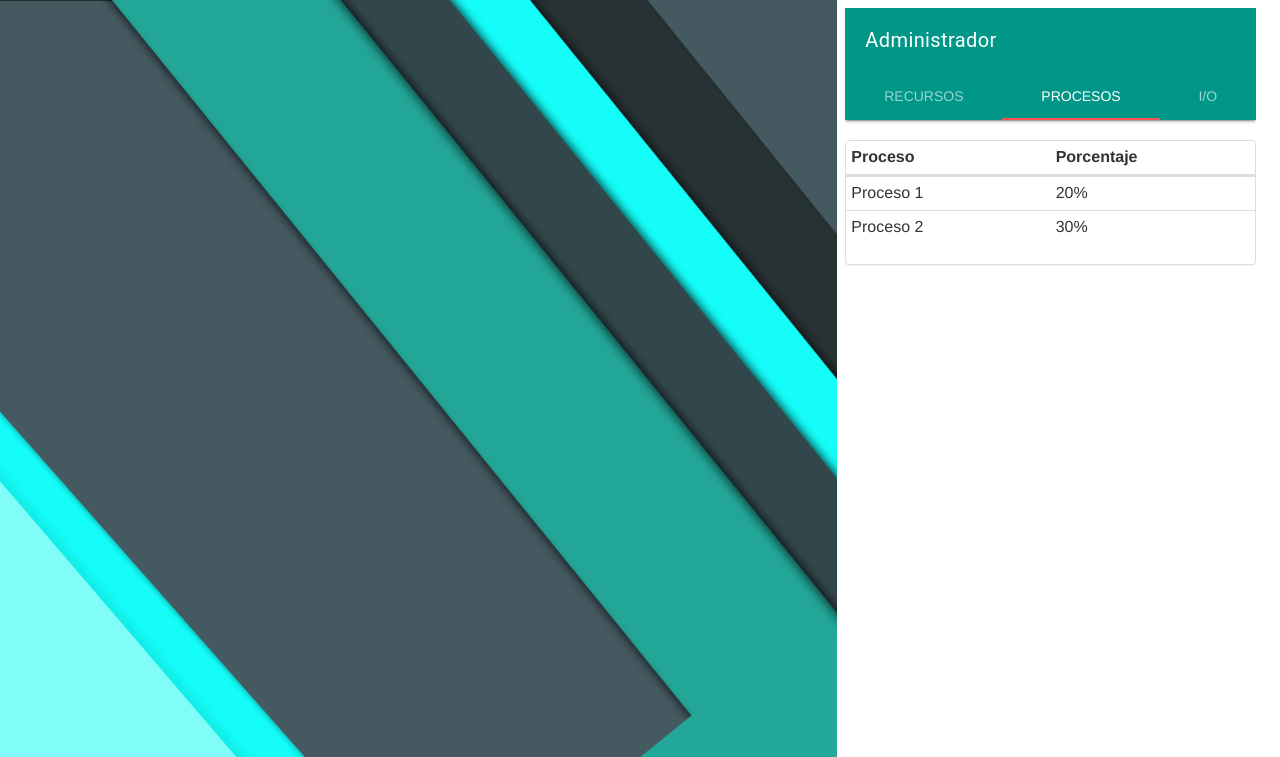
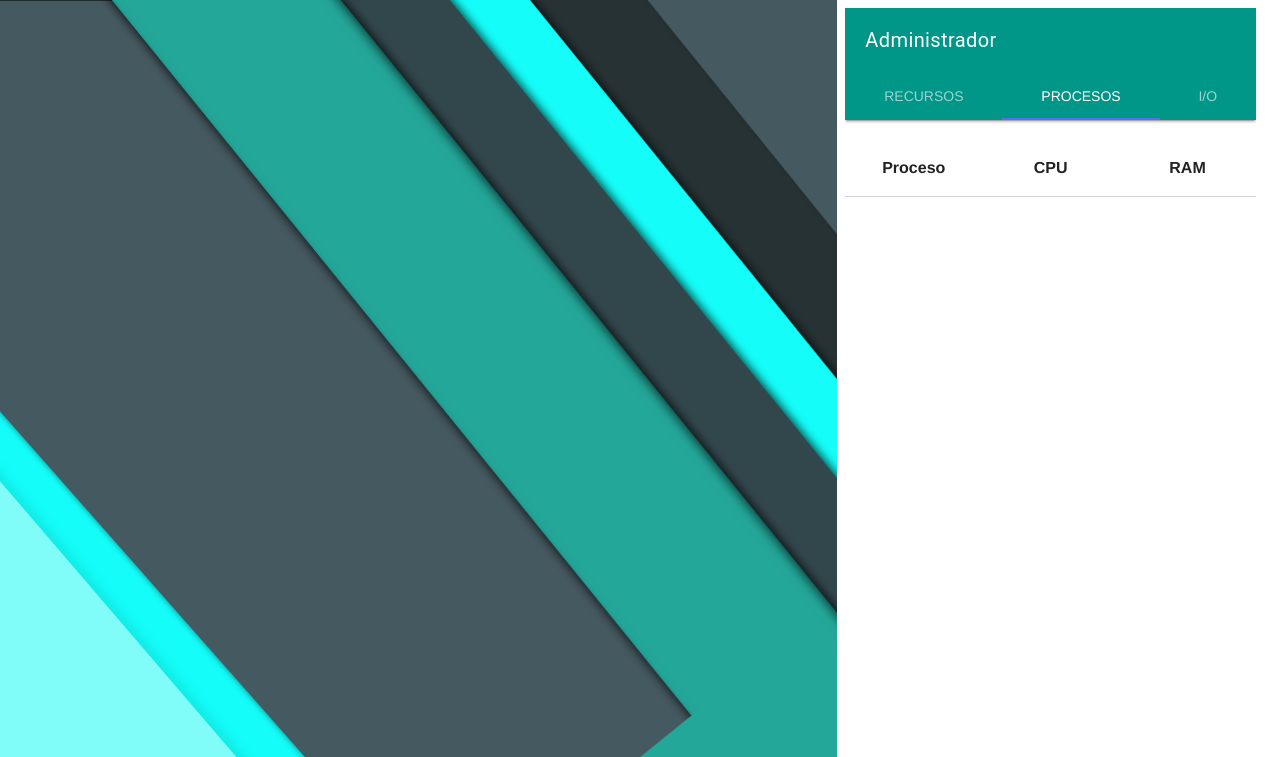
Before and after one commit to mperezh/DjangOS, a Django app: page / in a window 1280 px wide, after a click on "PROCESOS". Shown: the top 757 px of the page. Run offline with Django 3.2, Linux system fonts and the light colour scheme; data comes from the database, SQL or seed files in the repository; lists and menus that the app fills with data are empty; some libraries are stand-ins or nearby versions; some web fonts are replaced.

Commit message:
Add Materialize CDN. Fix indentation

```diff
--- a/home/templates/home/header.html
+++ b/home/templates/home/header.html
@@ -2,7 +2,8 @@
 <!--[if lt IE 7]>      <html class="no-js lt-ie9 lt-ie8 lt-ie7" lang=""> <![endif]-->
 <!--[if IE 7]>         <html class="no-js lt-ie9 lt-ie8" lang=""> <![endif]-->
 <!--[if IE 8]>         <html class="no-js lt-ie9" lang=""> <![endif]-->
-<!--[if gt IE 8]><!--> <html class="no-js" lang=""> <!--<![endif]-->
+<!--[if gt IE 8]><!-->
+<html class="no-js" lang=""> <!--<![endif]-->
 <head>
   <meta charset="utf-8">
   <meta http-equiv="X-UA-Compatible" content="IE=edge,chrome=1">
@@ -17,9 +18,11 @@
   <link rel="apple-touch-icon-precomposed" href="{% static 'apple-touch-icon.png' %}">
   <link rel="stylesheet" href="{% static 'css/normalize.min.css' %}">
   <link rel="stylesheet" href="https://fonts.googleapis.com/icon?family=Material+Icons">
-        <link rel="stylesheet" href="https://code.getmdl.io/1.1.3/material.teal-red.min.css" />
-        <link rel="stylesheet" href="https://maxcdn.bootstrapcdn.com/font-awesome/4.6.3/css/font-awesome.min.css" />
-        <link href="https://maxcdn.bootstrapcdn.com/bootstrap/3.3.6/css/bootstrap.min.css" rel="stylesheet" integrity="sha384-1q8mTJOASx8j1Au+a5WDVnPi2lkFfwwEAa8hDDdjZlpLegxhjVME1fgjWPGmkzs7" crossorigin="anonymous">
+  <link rel="stylesheet" href="https://code.getmdl.io/1.2.0/material.teal-indigo.min.css"/>
+  <link rel="stylesheet" href="https://maxcdn.bootstrapcdn.com/font-awesome/4.6.3/css/font-awesome.min.css"/>
+  <!--<link href="https://maxcdn.bootstrapcdn.com/bootstrap/3.3.6/css/bootstrap.min.css" rel="stylesheet"
+        integrity="sha384-1q8mTJOASx8j1Au+a5WDVnPi2lkFfwwEAa8hDDdjZlpLegxhjVME1fgjWPGmkzs7" crossorigin="anonymous">-->
+   <link rel="stylesheet" href="https://cdnjs.cloudflare.com/ajax/libs/materialize/0.97.7/css/materialize.min.css">
 
   <link rel="stylesheet" href="{% static 'css/main.css' %}">
   <script defer src="https://code.getmdl.io/1.1.3/material.min.js"></script>
@@ -34,9 +37,8 @@
 
 <script src="//ajax.googleapis.com/ajax/libs/jquery/1.11.2/jquery.min.js"></script>
 <script>window.jQuery || document.write('<script src="js/vendor/jquery-1.11.2.min.js"><\/script>')</script>
+<script src="https://cdnjs.cloudflare.com/ajax/libs/materialize/0.97.7/js/materialize.min.js"></script>
 <script src="{% static 'js/main.js' %}"></script>
-
-
 <script src="{% static 'js/time.js' %}"></script>
 
 </body>
--- a/home/templates/home/index.html
+++ b/home/templates/home/index.html
@@ -109,31 +109,20 @@
           <section class="mdl-layout__tab-panel" id="fixed-tab-2">
             <div class="page-content">
               <div class="panel panel-default process">
-                                <table class="table table-condensed"> <!-- here -->
+                <!-- process table -->
+                <table class="striped highlight centered">
                   <thead>
                   <tr>
                     <th>Proceso</th>
-                                        <th>Porcentaje</th>
+                    <th>CPU</th>
+                    <th>RAM</th>
                   </tr>
                   </thead>
-                                </table>
-                                <div class="div-table-content">
-                                    <table class="table table-condensed">
-                                        <tbody>
-                                        <tr>
-                                            <td>Proceso 1</td>
-                                            <td>20%</td>
-                                        </tr>
-                                        <tr>
-                                            <td>Proceso 2</td>
-                                            <td>30%</td>
-                                        </tr>
+                  <tbody id="processes-table">
+                  {% include "home/reports/processes_table.html" %}
                   </tbody>
                 </table>
               </div>
-                            </div>
-
-
             </div>
           </section>
           <section class="mdl-layout__tab-panel" id="fixed-tab-3">
--- a/home/templates/home/windows/desktop.html
+++ b/home/templates/home/windows/desktop.html
@@ -1,2 +1,4 @@
 <div id="desktop-background"></div>
-<script>resizeDiv();</script>
+<script>
+  resizeDiv();
+</script>
```
Lines whose indentation alone changed are shown as unchanged.
